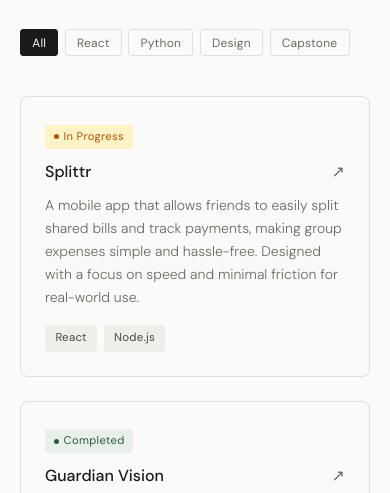
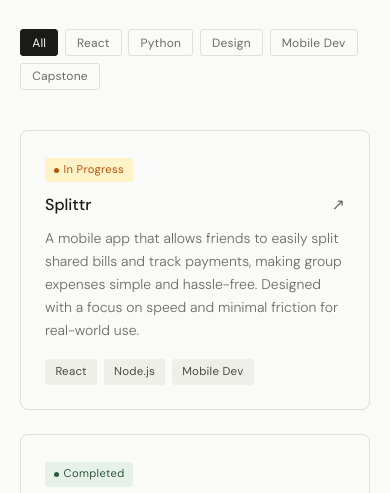
Before and after one commit to NotJhove/jhove-portfolio, a plain HTML site: page projects.html in a window 390 px wide. Shown: the part 331-824 px from the top of the page. Drawn offline with Linux system fonts and the light colour scheme.

Commit message:
Add 'Mobile Dev' filter button and tag

```diff
--- a/projects.html
+++ b/projects.html
@@ -183,6 +183,7 @@
         <button class="filter-btn" onclick="filterProjects('React', this)">React</button>
         <button class="filter-btn" onclick="filterProjects('Python', this)">Python</button>
         <button class="filter-btn" onclick="filterProjects('Design', this)">Design</button>
+        <button class="filter-btn" onclick="filterProjects('Capstone', this)">Mobile Dev</button>
         <button class="filter-btn" onclick="filterProjects('Capstone', this)">Capstone</button>
       </div>
 
@@ -203,6 +204,7 @@
           <div class="tags">
             <span class="tag">React</span>
             <span class="tag">Node.js</span>
+            <span class="tag">Mobile Dev</span>
           </div>
         </a>
 
```
